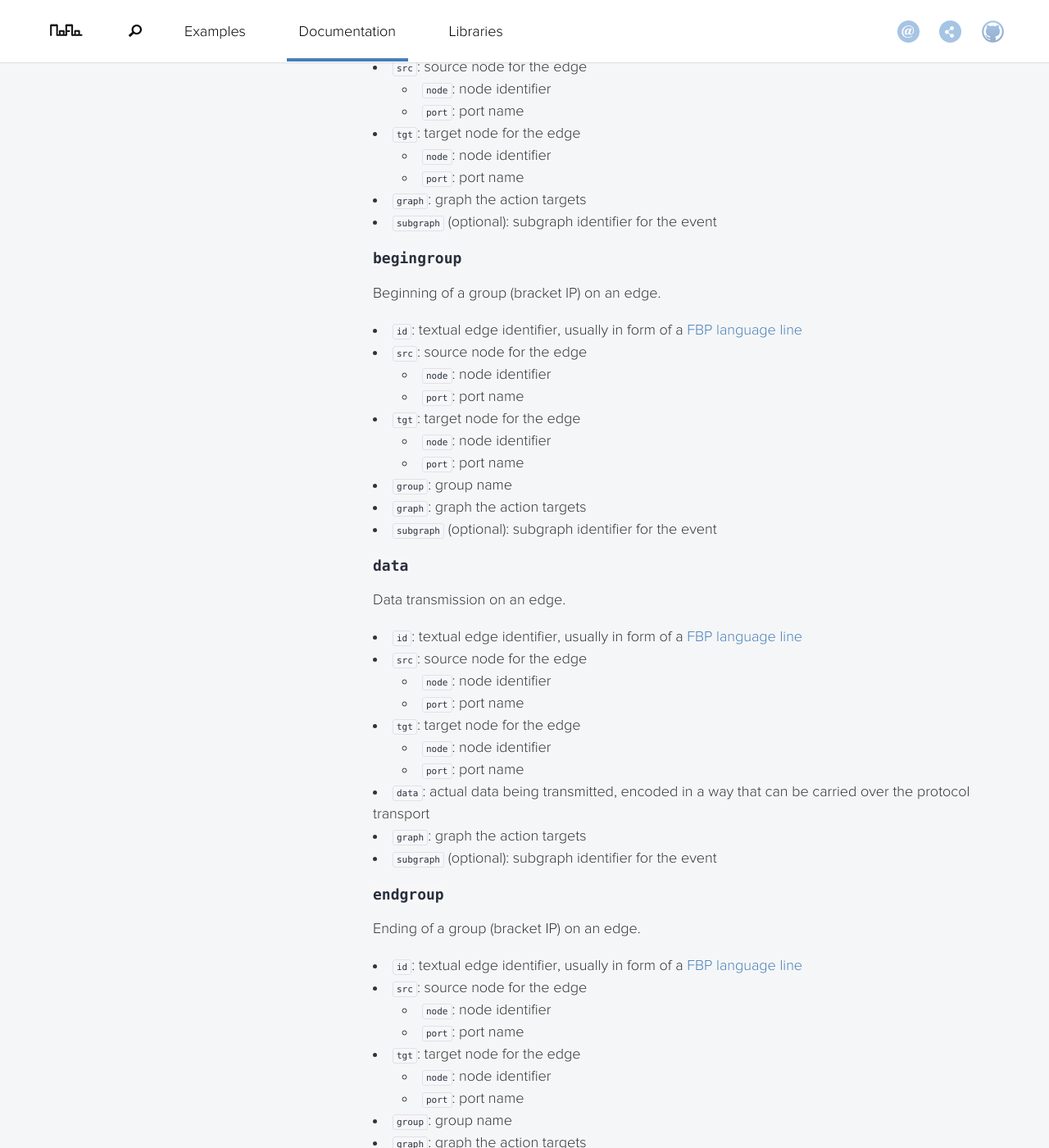
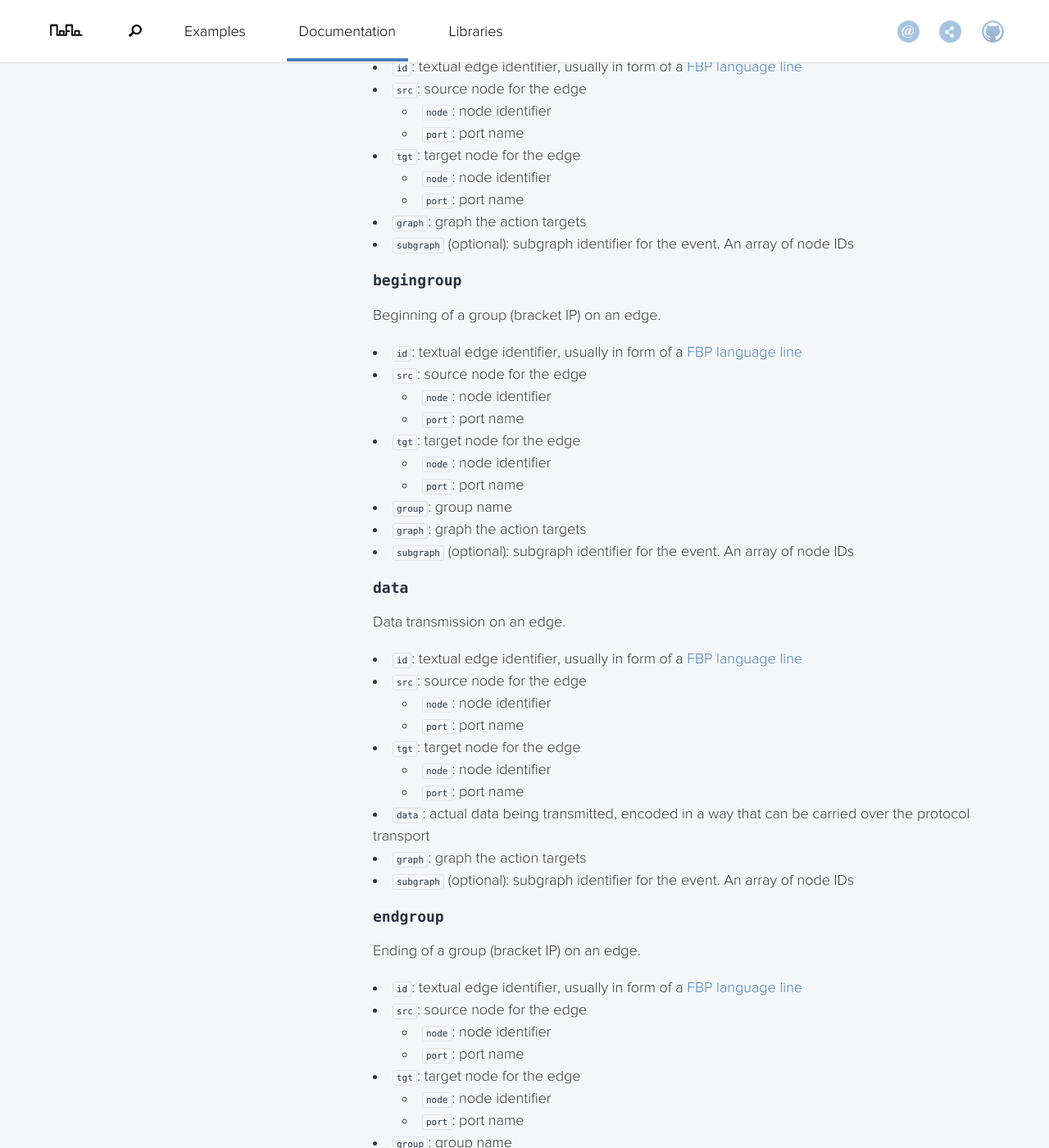
Before and after one commit to noflo/noflo.github.io, a Jekyll site: the page built from documentation/_posts/2013-07-09-protocol.md, in a window 1280 px wide and 1400 px high, scrolled down 6866 px. Shown: the whole window at 82% size. Built offline with Jekyll 4.4.1, drawn with Linux system fonts in a browser that asks for light colours; nearby versions of some CDN libraries; Markdown is read by kramdown in place of the engine named in the settings; some of the changed text lies outside the part shown.

Commit message:
Document some of the subgraph support improvements

```diff
--- a/documentation/_posts/2013-07-09-protocol.md
+++ b/documentation/_posts/2013-07-09-protocol.md
@@ -264,7 +265,7 @@ Beginning of transmission on an edge.
   - `node`: node identifier
   - `port`: port name
 * `graph`: graph the action targets
-* `subgraph` (optional): subgraph identifier for the event
+* `subgraph` (optional): subgraph identifier for the event. An array of node IDs
 
 ### `begingroup`
 
@@ -279,7 +280,7 @@ Beginning of a group (bracket IP) on an edge.
   - `port`: port name
 * `group`: group name
 * `graph`: graph the action targets
-* `subgraph` (optional): subgraph identifier for the event
+* `subgraph` (optional): subgraph identifier for the event. An array of node IDs
 
 ### `data`
 
@@ -294,7 +295,7 @@ Data transmission on an edge.
   - `port`: port name
 * `data`: actual data being transmitted, encoded in a way that can be carried over the protocol transport
 * `graph`: graph the action targets
-* `subgraph` (optional): subgraph identifier for the event
+* `subgraph` (optional): subgraph identifier for the event. An array of node IDs
 
 ### `endgroup`
 
@@ -309,7 +310,7 @@ Ending of a group (bracket IP) on an edge.
   - `port`: port name
 * `group`: group name
 * `graph`: graph the action targets
-* `subgraph` (optional): subgraph identifier for the event
+* `subgraph` (optional): subgraph identifier for the event. An array of node IDs
 
 ### `disconnect`
 
@@ -323,7 +324,7 @@ End of transmission on an edge.
   - `node`: node identifier
   - `port`: port name
 * `graph`: graph the action targets
-* `subgraph` (optional): subgraph identifier for the event
+* `subgraph` (optional): subgraph identifier for the event. An array of node IDs
 
 ### `edges`
 
```
Also changed, not shown: other parts of documentation/_posts/2013-07-09-protocol.md (+1 -0 lines).
